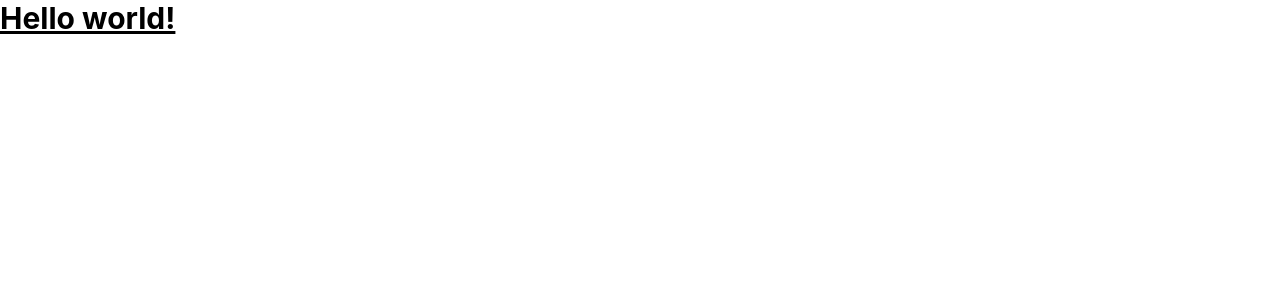
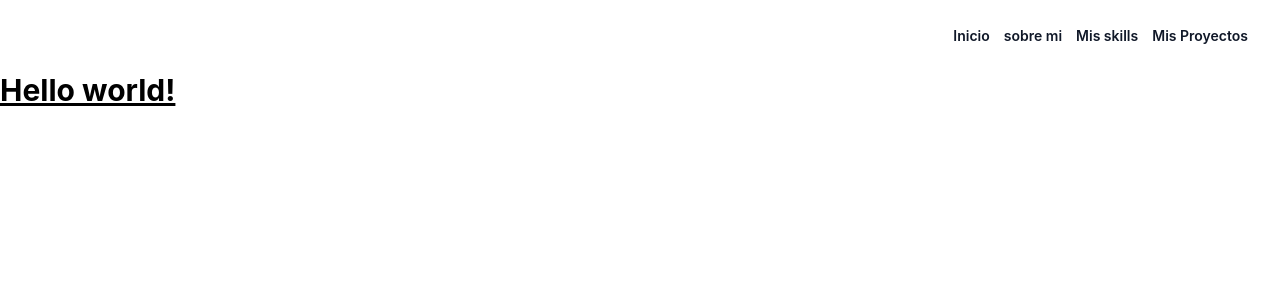
Before and after one commit to JuanPhurtado18/Portafolio, a React (Vite) app: page / in a window 1280 px wide. Shown: the top 300 px of the page. Built offline with nearby package versions, Linux system fonts and the light colour scheme.

Commit message:
feature: add navbar

```diff
--- a/src/App.jsx
+++ b/src/App.jsx
@@ -1,10 +1,11 @@
 import { useState } from "react";
 import "./App.css";
-import DarkMode from "./hooks/DarkMode";
+import Navbar from "./Components/navbar";
 
 function App() {
   return (
     <>
+    <Navbar/>
       <h1 class="text-3xl font-bold underline">Hello world!</h1>
     </>
   );
--- /dev/null
+++ b/src/Components/navbar.jsx
@@ -0,0 +1,37 @@
+import { useState } from "react";
+
+export default function Example() {
+  return (
+    <header className="bg-white dark:bg-gray-900">
+      <nav
+        aria-label="Global"
+        className="mx-auto flex max-w-7xl gap-3.5 justify-end p-6 lg:px-8 "
+      >
+        <a
+          href="#"
+          className="text-sm/6 font-semibold  hover:text-blue-500 transition duration-300 text-gray-900 dark:text-white"
+        >
+          Inicio
+        </a>
+        <a
+          href="#"
+          className="text-sm/6 font-semibold hover:text-blue-500 transition duration-300 text-gray-900 dark:text-white"
+        >
+          sobre mi
+        </a>
+        <a
+          href="#"
+          className="text-sm/6 font-semibold   hover:text-blue-500 transition duration-300 text-gray-900 dark:text-white"
+        >
+          Mis skills
+        </a>
+        <a
+          href="#"
+          className="text-sm/6 font-semibold  hover:text-blue-500 transition duration-300 text-gray-900 dark:text-white"
+        >
+          Mis Proyectos
+        </a>
+      </nav>
+    </header>
+  );
+}
```
